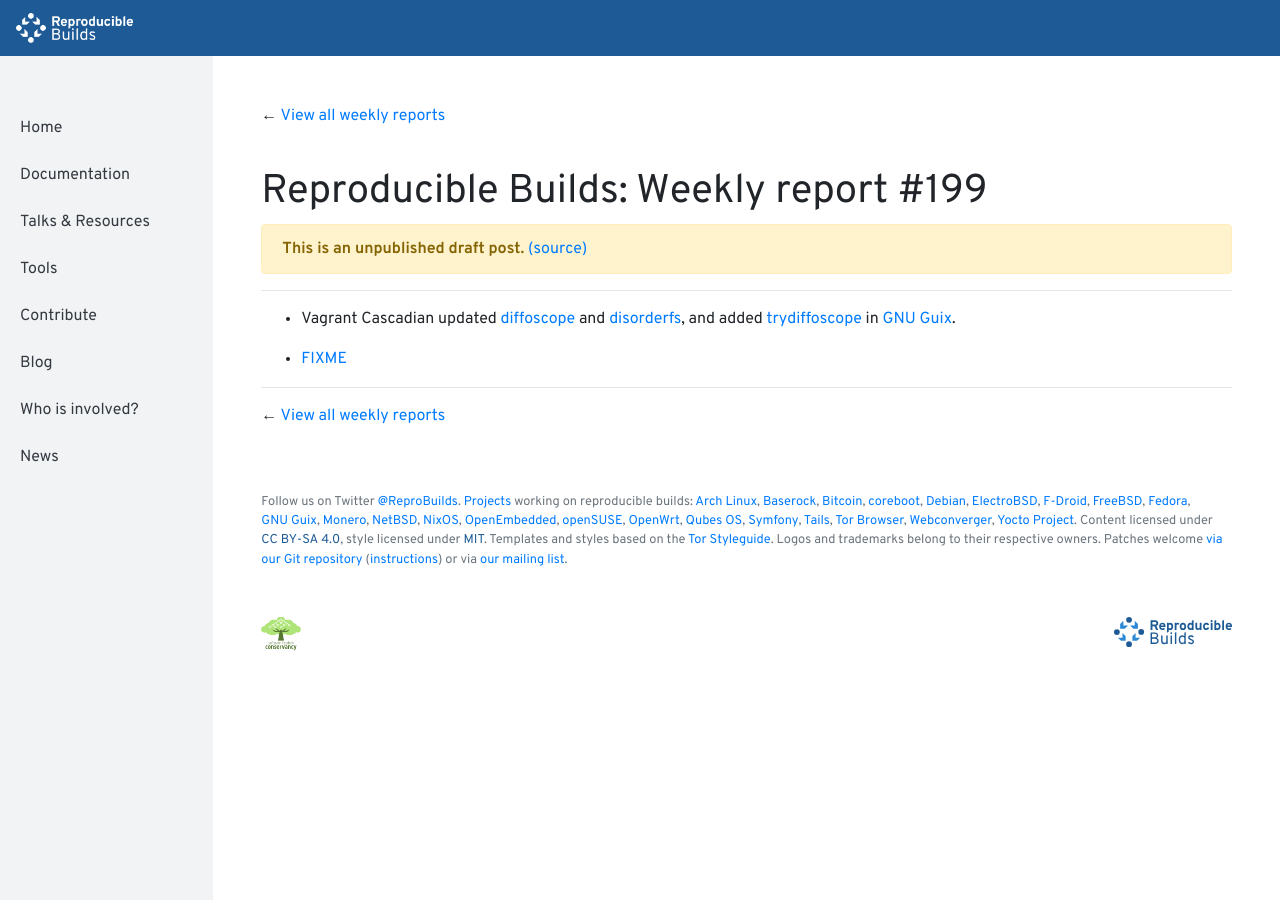
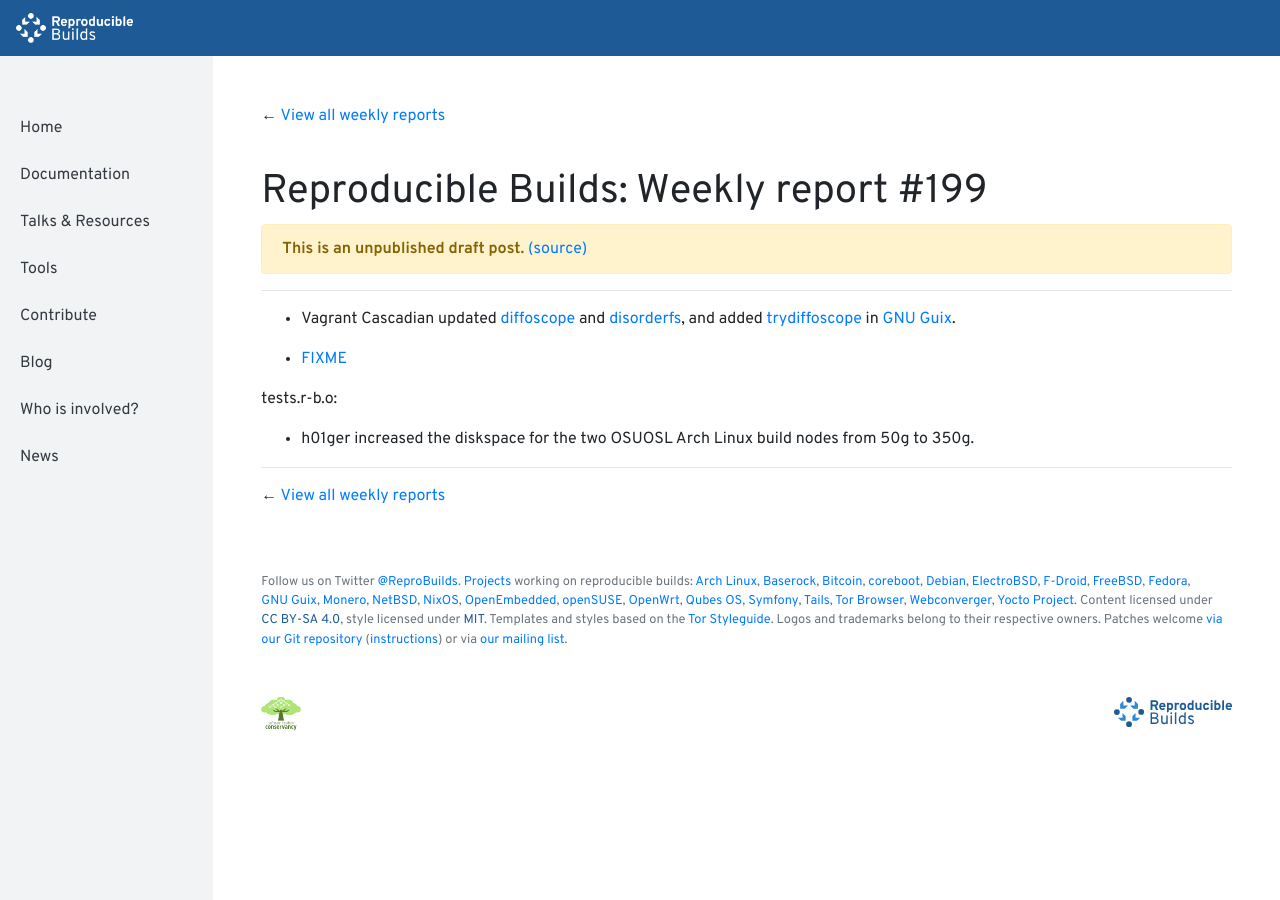
Before and after one commit to prototypefund/reproducible-website, a Jekyll site: the page built from _blog/posts/199.md, in a window 1280 px wide and 900 px high. Built offline with Jekyll 4.4.1, drawn with Linux system fonts in a browser that asks for light colours.

Commit message:
198: moar disk space for Arch
Signed-off-by: Holger Levsen <holger@layer-acht.org>

```diff
--- a/_blog/posts/199.md
+++ b/_blog/posts/199.md
@@ -6,3 +6,7 @@
 * Vagrant Cascadian updated [diffoscope](https://git.savannah.gnu.org/cgit/guix.git/commit/?id=295de8cc1af9afc2683cee332793bff1730bf1b3) and [disorderfs](https://git.savannah.gnu.org/cgit/guix.git/commit/?id=75d12c40f7edd7f3abaada916d1c2018bd3b0d46), and added [trydiffoscope](https://git.savannah.gnu.org/cgit/guix.git/commit/?id=706460a35754a47bf832a40de4f22271e7088226) in [GNU Guix](https://www.gnu.org/software/guix/).
 
 * [FIXME](#848660)
+
+
+tests.r-b.o:
+* h01ger  increased the diskspace for the two OSUOSL Arch Linux build nodes from 50g to 350g.
```
